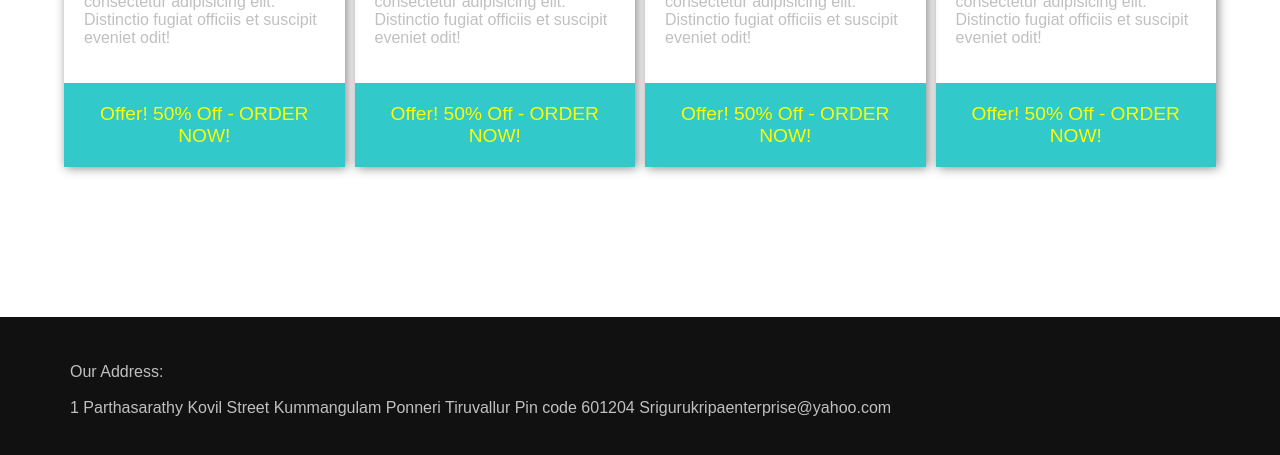
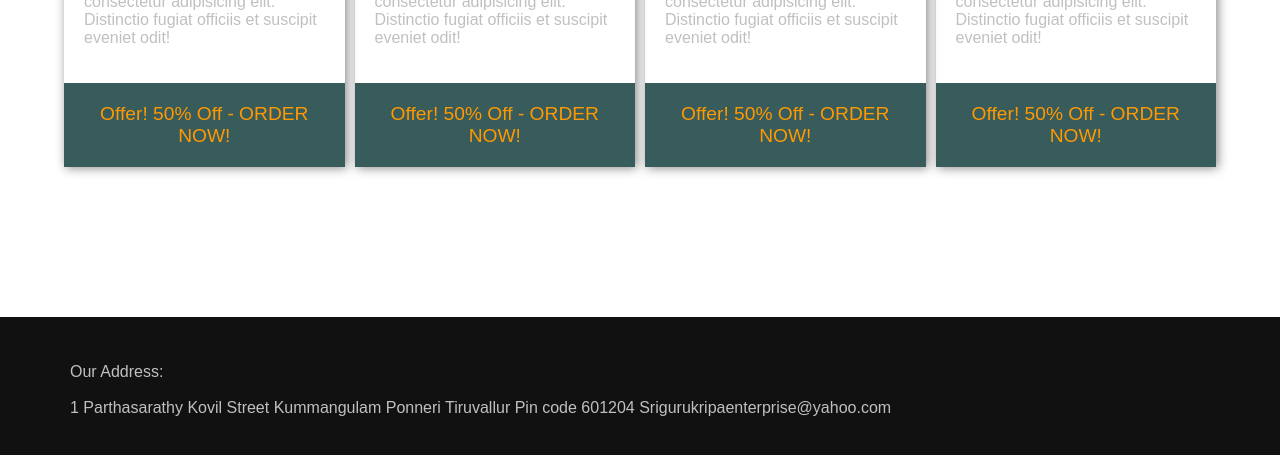
Before and after one commit to nikashdeka/SriGurukripa.github.io, a plain HTML site: page index.html in a window 1280 px wide. Shown: the part 2013-2468 px from the top of the page. Drawn offline with Linux system fonts and the light colour scheme.

Commit message:
button css change in the product teaser section

```diff
--- a/style.css
+++ b/style.css
@@ -225,8 +225,8 @@ button.accordian.is-open::after {
     width: 100%;
     padding: 20px;
     font-size: 1.2em;
-    color: rgb(251, 255, 0);
-    background-color: rgba(49, 201, 201);
+    color: rgb(255, 153, 0);
+    background-color: rgba(34, 73, 73, 0.897);
     border: none;
     outline: none;
 }
```
